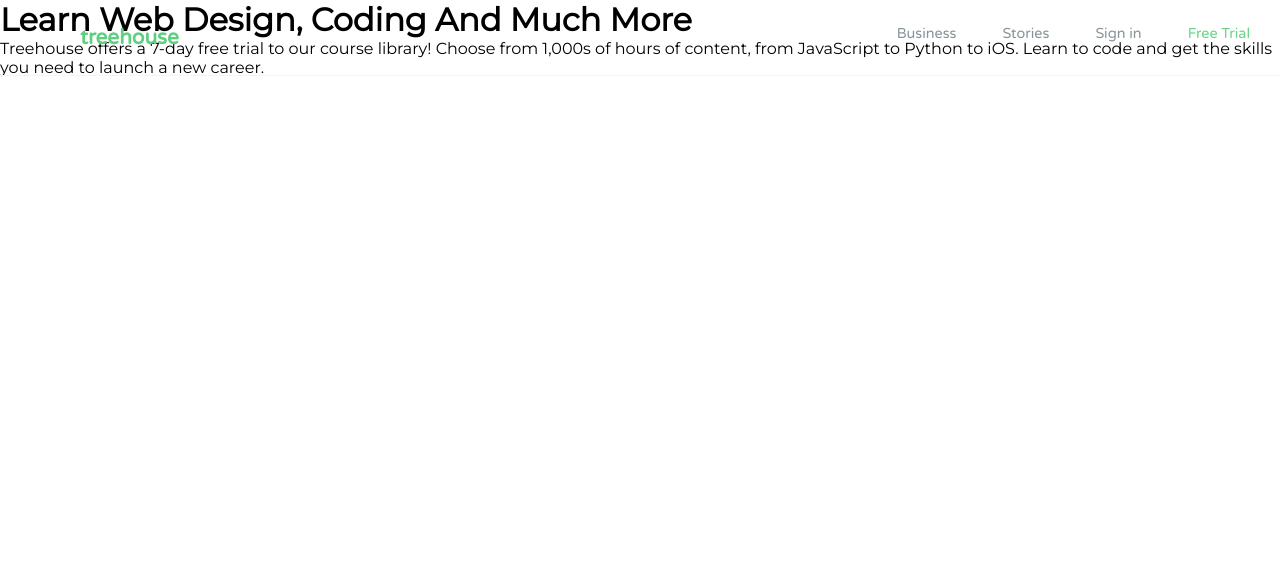
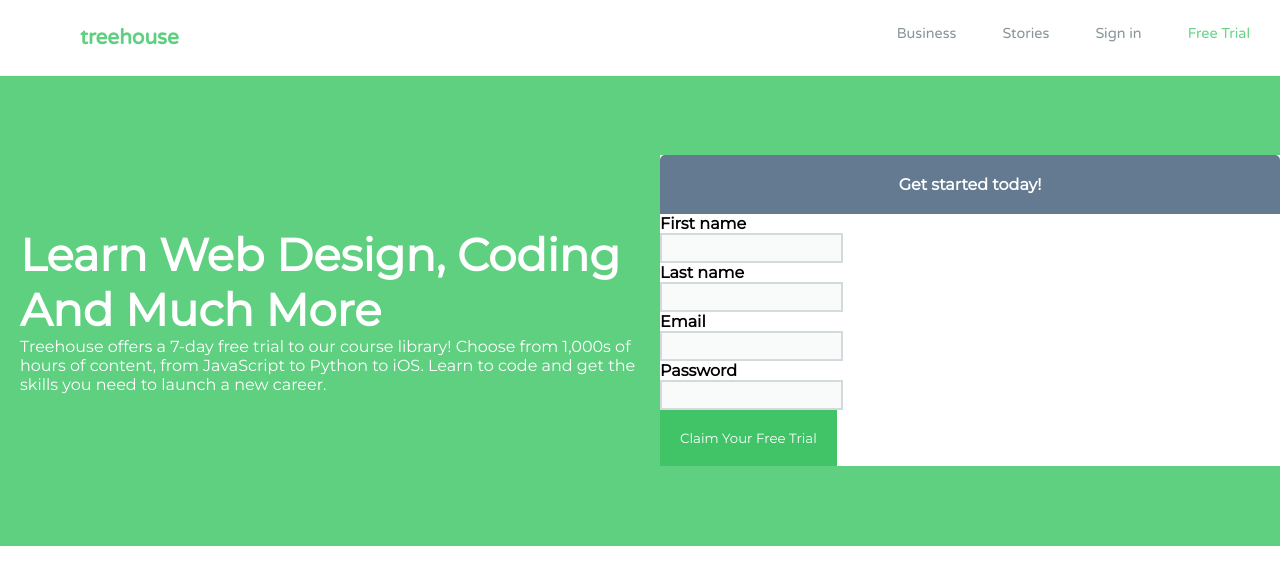
Before and after one commit to JorgeG1105/RecreatingTreeHouse, a plain HTML site: page index.html in a window 1280 px wide. Drawn offline with Linux system fonts and the light colour scheme.

Commit message:
More changes!
Added the margin top and started work on the first section. This section
contains the text to the left as well as the form to the right!

```diff
--- a/index.html
+++ b/index.html
@@ -21,10 +21,29 @@
 			</nav>
 		</div>
 	</header>
-	<div id="container">
-		<div id="learnWebDesign">
-			<h1>Learn Web Design, Coding And Much More</h1>
-			<p>Treehouse offers a 7-day free trial to our course library! Choose from 1,000s of hours of content, from JavaScript to Python to iOS. Learn to code and get the skills you need to launch a new career.</p>
+	<div id="content">
+		<div class="learnAndGetStarted">
+			<div class="learnWebDesign">
+				<h1 class="learnH1">Learn Web Design, Coding And Much More</h1>
+				<p>Treehouse offers a 7-day free trial to our course library! Choose from 1,000s of hours of content, from JavaScript to Python to iOS. Learn to code and get the skills you need to launch a new career.</p>
+			</div>
+			<div class="getStartedForm">
+				<form id="getStartedToday">
+					<div class="formBanner"><b>Get started today!</b></div>
+					<label><b>First name</b></label>
+					<input type="text" name="first name">
+
+					<label><b>Last name</b></label>
+					<input type="text" name="last name">
+
+					<label><b>Email</b></label>
+					<input type="Email" name="email">
+
+					<label><b>Password</b></label>
+					<input type="Password" name="password">
+					<button class="claimFreeTrial" href="#">Claim Your Free Trial</button>
+				</form>
+			</div>
 		</div>
 	</div>
 </body>
--- a/styles/main.css
+++ b/styles/main.css
@@ -27,6 +27,7 @@ body {
 	position: fixed;
 	width: 100%;
 	overflow: hidden;
+	background-color: white;
 }
 
 .topnav a {
@@ -58,3 +59,65 @@ body {
 }
 
 /*------------------Body styles-------------------------------*/
+
+#content {
+	padding-top: 75px;
+}
+
+.learnAndGetStarted {
+	background-color: #5FCF80;
+	display: flex;
+	align-items: center;
+	padding-top: 80px;
+	padding-bottom: 80px;
+
+}
+
+.learnWebDesign {
+	color: white;
+	flex: 1;
+	padding: 20px;
+	margin-top: 0px;
+}
+
+.learnH1 {
+	font-size: 45px;
+}
+
+.getStartedForm {
+	flex: 1;
+	background: white;
+}
+
+.formBanner {
+	padding: 20px;
+	text-align: center;
+	background-color: #637a91;
+	color: white;
+	border-radius: 5px 5px 0 0;
+}
+
+label, input {
+	display: flex;
+}
+
+input {
+	padding: 5px;
+	background-color: #F9FAFA;
+	border-color: #d4d9dd;
+	border: 2px solid #d4d9dd;
+	font-family: 'Montserrat', sans-serif;
+	color: #40484a;
+
+}
+
+.claimFreeTrial {
+	padding: 20px;
+	text-align: center;
+	color: white;
+	background-color: #41C468;
+	font-family: 'Montserrat', sans-serif;
+	border: none;
+	cursor: pointer;
+	text-decoration: none;
+}
```
